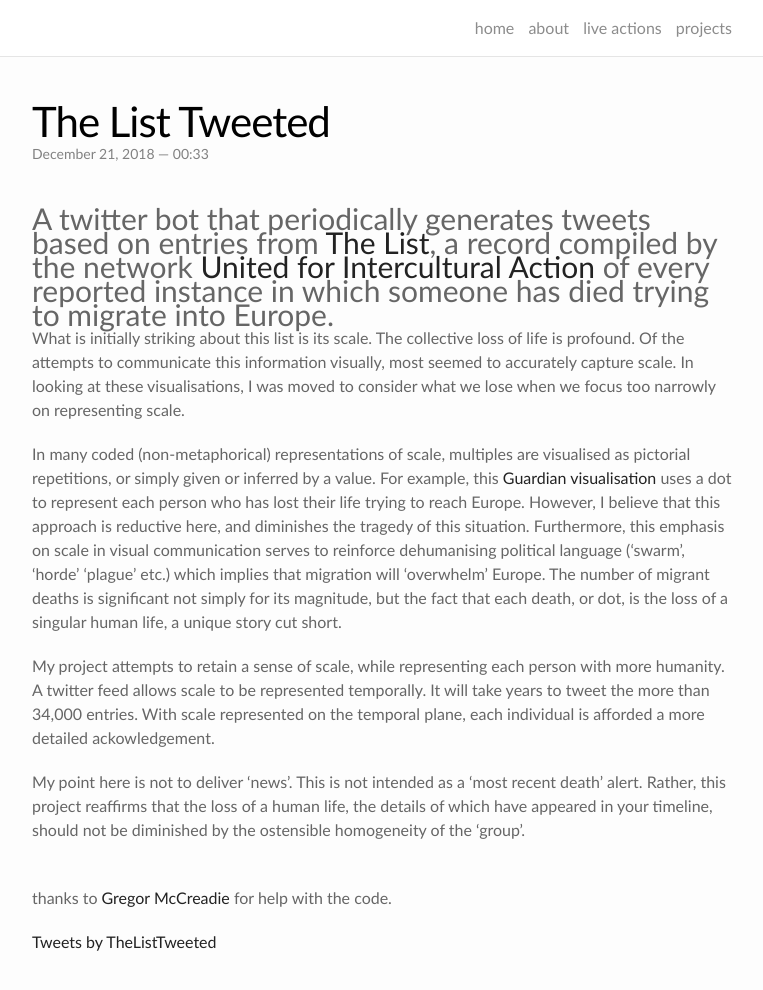
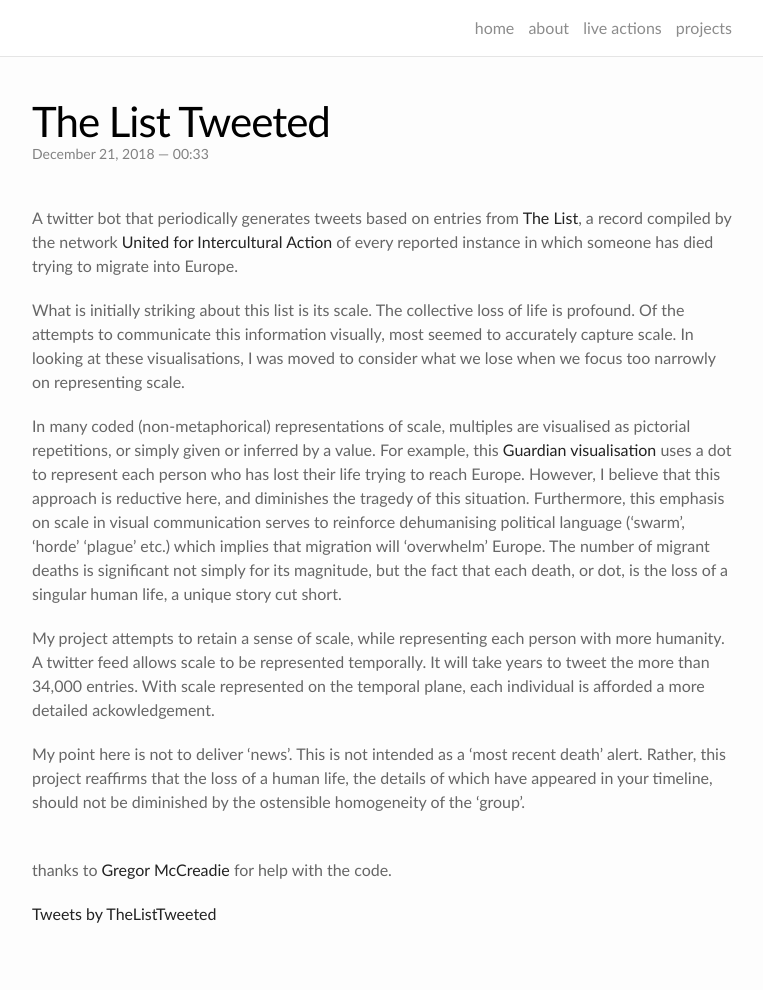
Before and after one commit to martindisley/martindisley.github.io, a Jekyll site: the page built from _portfolio/1_project.markdown, in a window 1280 px wide and 1074 px high. Shown: the top 990 px of the window, without its empty margins (258-1021 px from the left). Built offline with Jekyll 4.4.1, drawn with Linux system fonts in a browser that asks for light colours; nearby versions of some CDN libraries; comment, search, counter and statistics services are not loaded.

```diff
--- a/_portfolio/1_project.markdown
+++ b/_portfolio/1_project.markdown
@@ -4,7 +4,7 @@ title: The List Tweeted
 description: Twitter Bot
 img: /img/thelist.jpg
 ---
-### A twitter bot that periodically generates tweets based on entries from [The List](https://uploads.guim.co.uk/2018/06/19/TheList.pdf), a record compiled by the network [United for Intercultural Action](https://www.unitedagainstracism.org) of every reported instance in which someone has died trying to migrate into Europe.
+A twitter bot that periodically generates tweets based on entries from [The List](https://uploads.guim.co.uk/2018/06/19/TheList.pdf), a record compiled by the network [United for Intercultural Action](https://www.unitedagainstracism.org) of every reported instance in which someone has died trying to migrate into Europe.
 
 What is initially striking about this list is its scale. The collective loss of life is profound. Of the attempts to communicate this information visually, most seemed to accurately capture scale. In looking at these visualisations, I was moved to consider what we lose when we focus too narrowly on representing scale.
 
```
